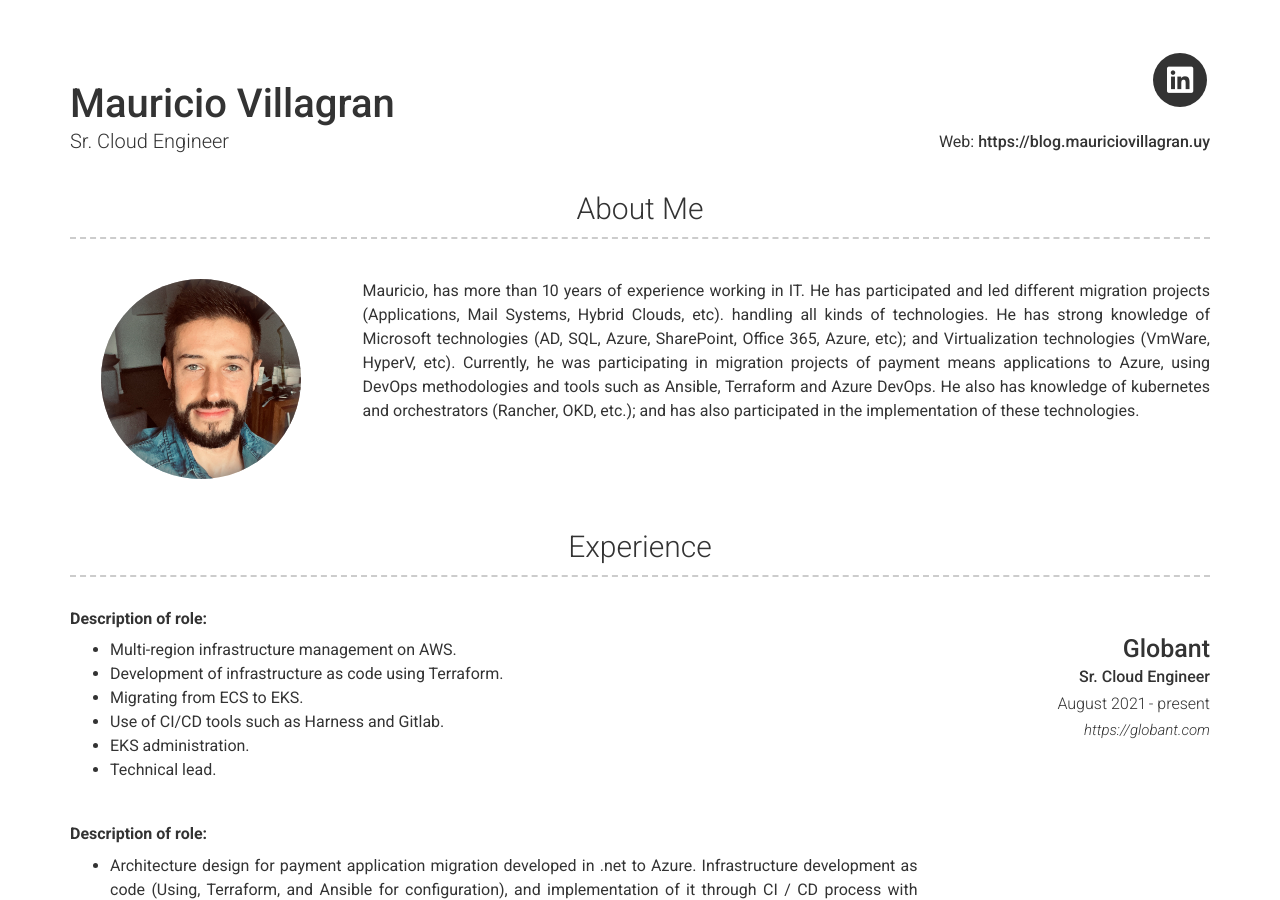
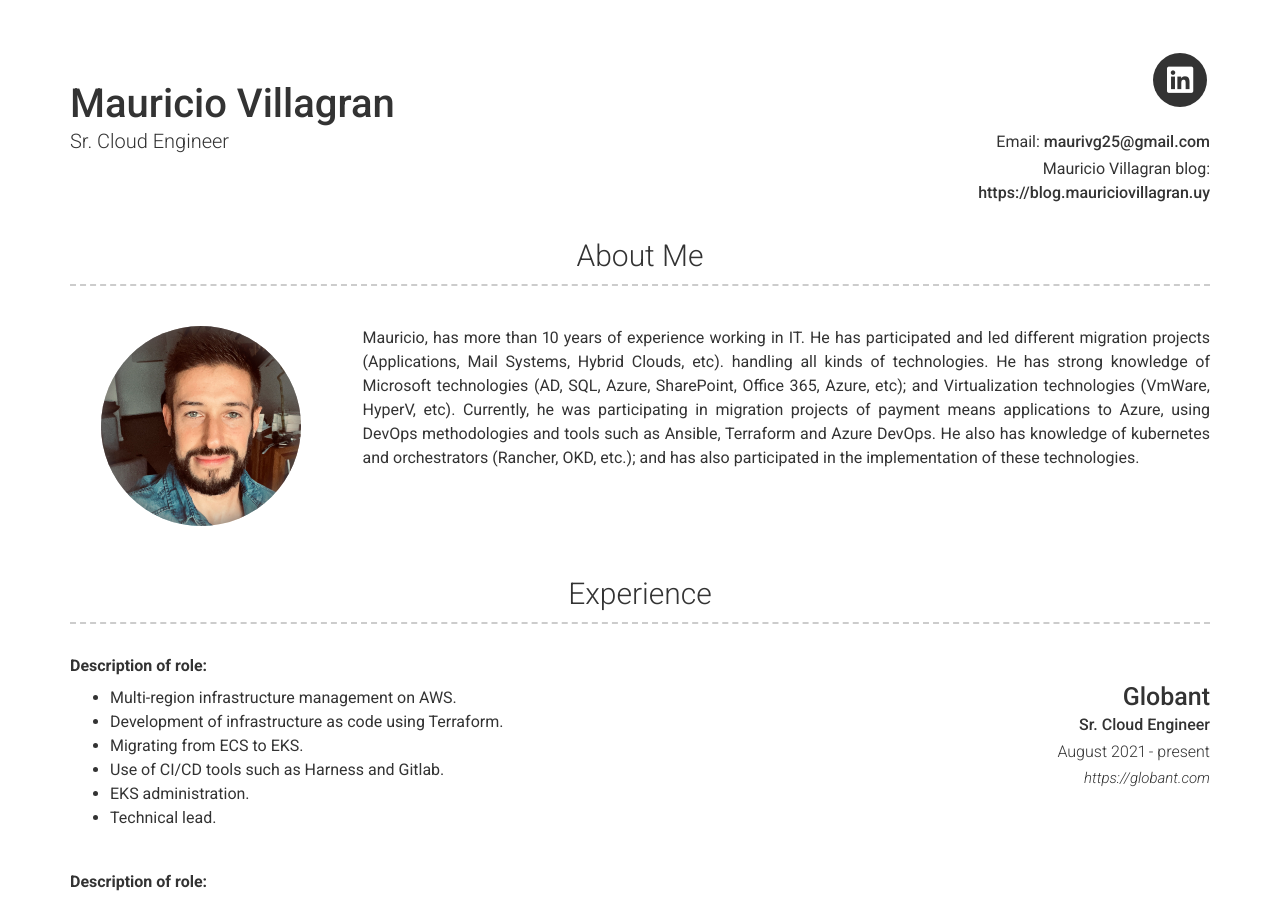
Before and after one commit to maurivg28/cv, a Jekyll site: the page built from index.md, in a window 1280 px wide and 900 px high. Built offline with Jekyll 4.4.1, drawn with Linux system fonts in a browser that asks for light colours; nearby versions of some CDN libraries.

Commit message:
Update _config.yml

```diff
--- a/_config.yml
+++ b/_config.yml
@@ -8,12 +8,12 @@ version: 2
 # Personal info
 name: Mauricio Villagran
 title: Sr. Cloud Engineer
-# email: Your email (optional)
-# email_title: Email (Email title override)
+email: maurivg25@gmail.com
+email_title: Email
 # phone: Your phone number (optional)
 # phone_title: Phone (Phone title override)
 website: https://blog.mauriciovillagran.uy
-# website_title: Web (Website title override)
+website_title: Mauricio Villagran blog
 
 # Dark Mode (true/false/never)
 darkmode: false
```
